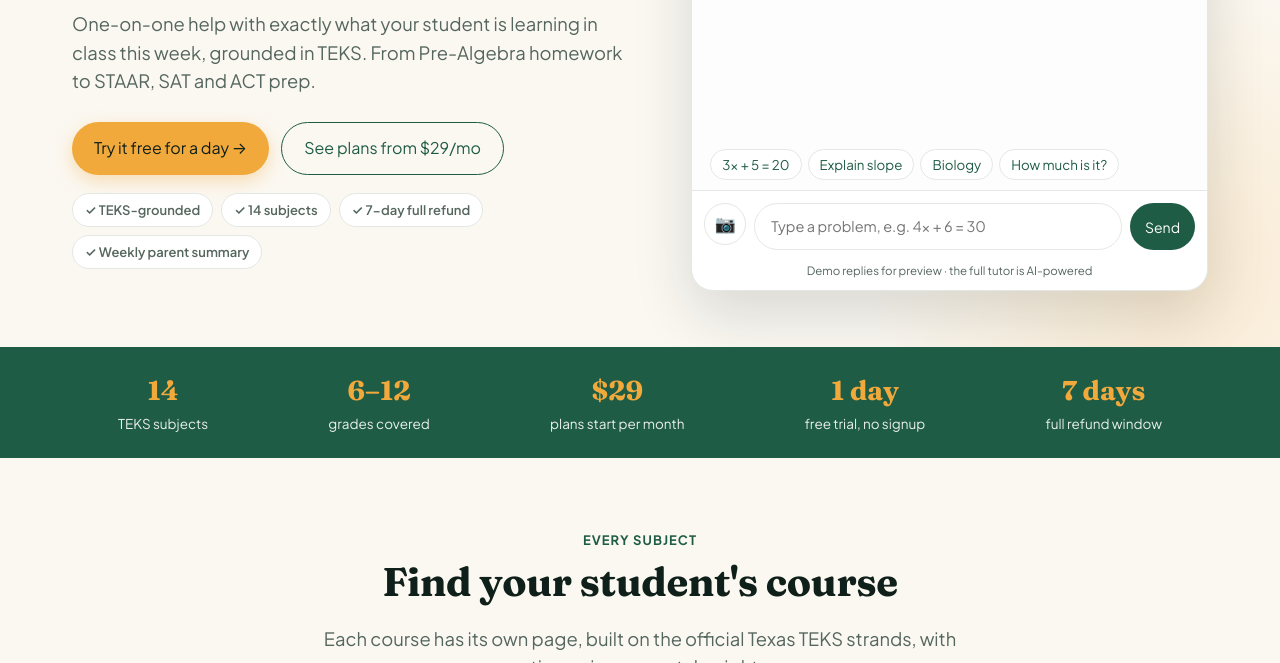
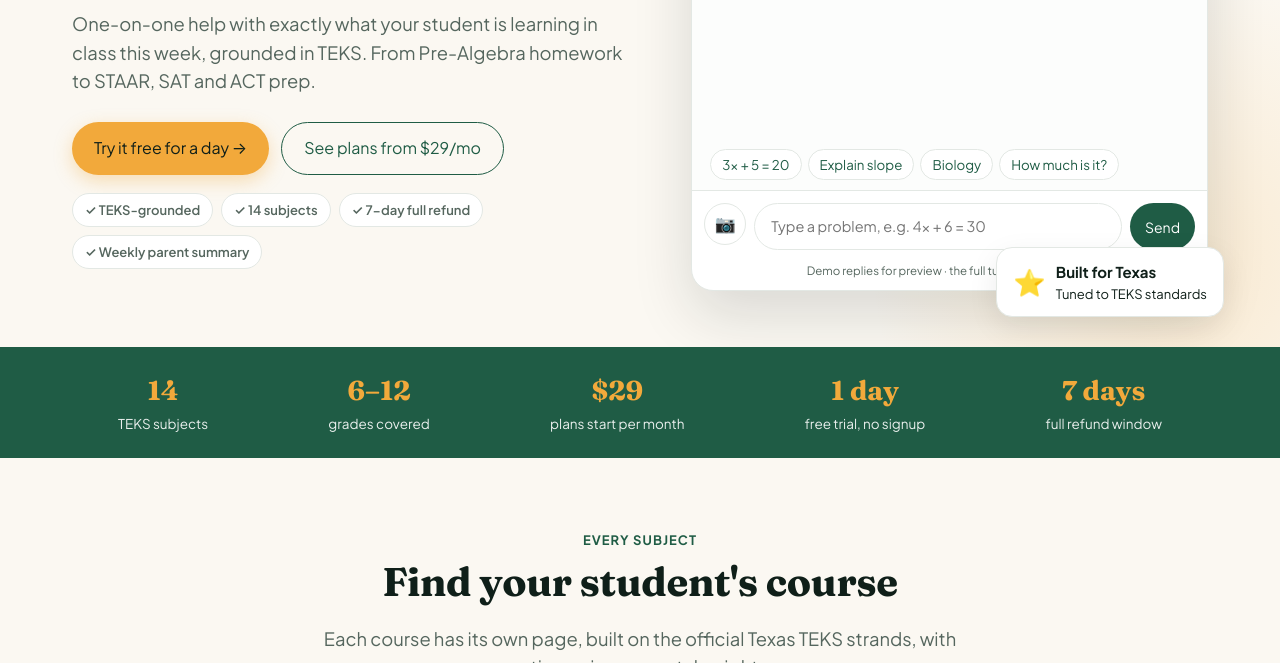
Before and after one commit to ahaleim-sketch/studybuddy-texas, a plain HTML site: page index.html in a window 1280 px wide. Shown: the part 460-1123 px from the top of the page. Drawn offline with Linux system fonts and the light colour scheme.

Commit message:
Add files via upload

```diff
--- a/index.html
+++ b/index.html
@@ -82,7 +82,7 @@ header.nav{position:sticky;top:0;z-index:40;background:rgba(251,248,242,.92);bac
 .hero .ctas{display:flex;gap:12px;flex-wrap:wrap;margin:26px 0 18px}
 .trust{display:flex;flex-wrap:wrap;gap:8px}
 .hero-demo{position:relative}
-.tx-badge{position:absolute;left:-22px;top:-22px;background:var(--white);border-radius:16px;box-shadow:var(--shadow);padding:12px 16px;display:flex;gap:10px;align-items:center;font-size:13px;border:1px solid var(--line)}
+.tx-badge{position:absolute;right:-16px;bottom:-26px;background:var(--white);border-radius:16px;box-shadow:var(--shadow);padding:12px 16px;display:flex;gap:10px;align-items:center;font-size:13px;border:1px solid var(--line)}
 .tx-badge b{display:block;font-size:15px}
 
 /* chat */
```
